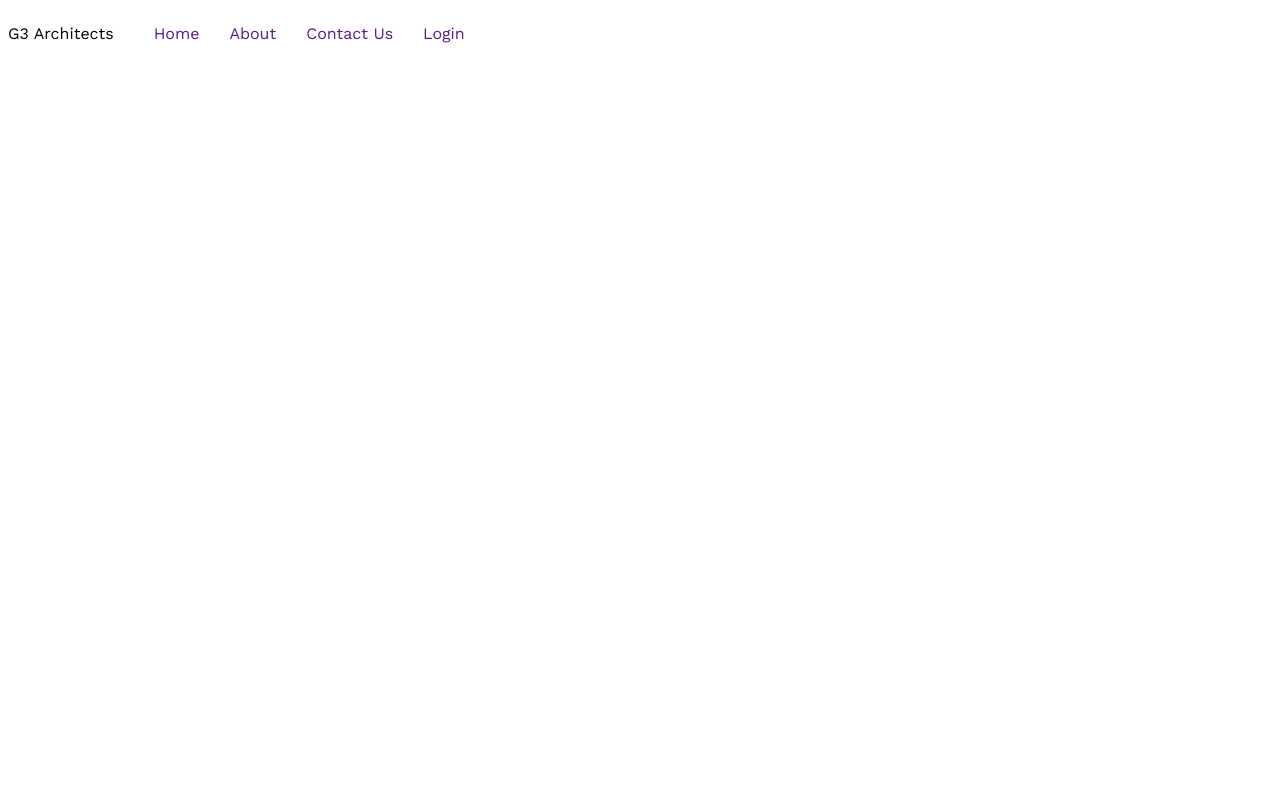
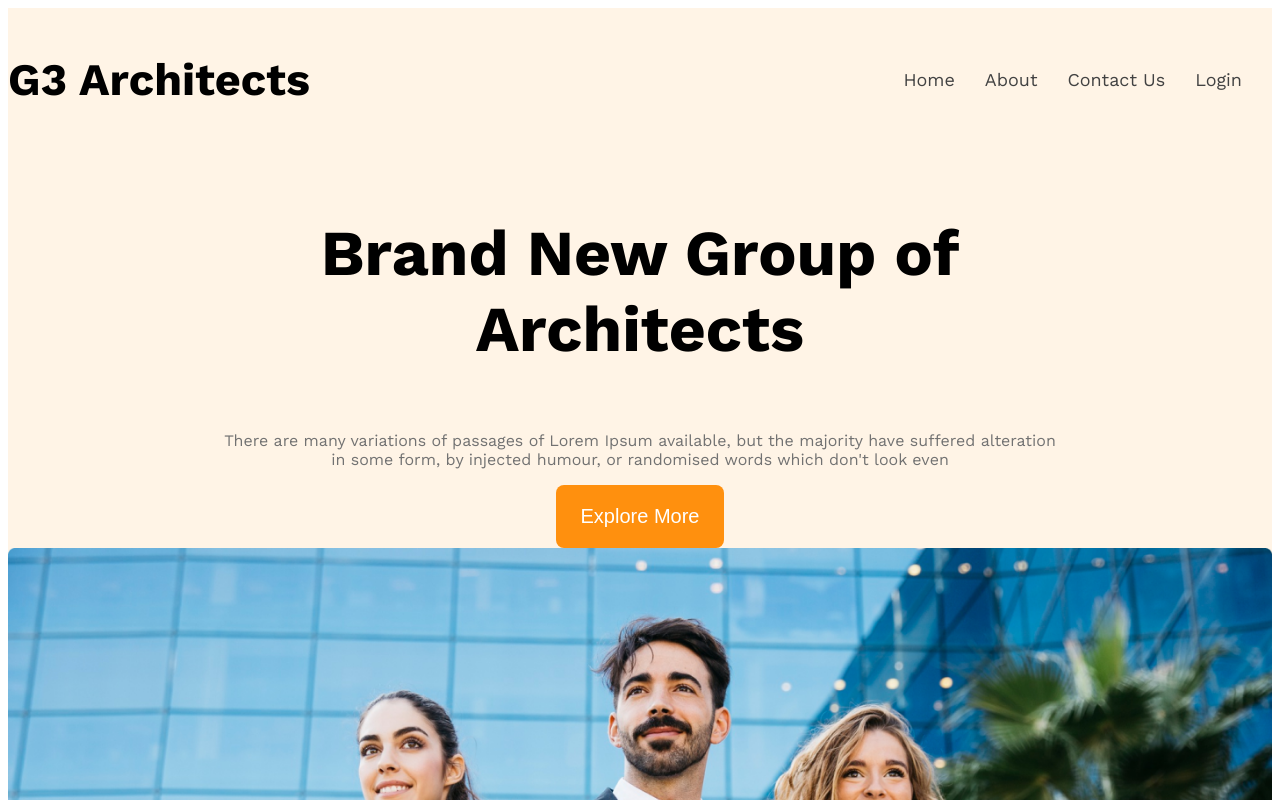
Before and after one commit to s-a-g-o-r/g3-architects-website, a plain HTML site: page index.html in a window 1280 px wide. Shown: the top 800 px of the page. Drawn offline with nearby package versions, Linux system fonts and the light colour scheme.

Commit message:
banner almost done

```diff
--- a/index.html
+++ b/index.html
@@ -10,16 +10,24 @@
     <link rel="stylesheet" href="style/style.css">
 </head>
 <body class="font-work-sans">
-    <header>
-        <nav class="display-flex">
-            <p>G3 Architects</p>
+    <header class="bg-clr">
+        <nav class="display-flex navbar">
+            <p class="nav-bnd-nm">G3 Architects</p>
             <ul class="display-flex">
-                <li class="nav-ul-list"><a href="" class="nav-ul-list-link">Home</a></li>
-                <li class="nav-ul-list"><a href="" class="nav-ul-list-link">About</a></li>
-                <li class="nav-ul-list"><a href="" class="nav-ul-list-link">Contact Us</a></li>
-                <li class="nav-ul-list"><a href="" class="nav-ul-list-link">Login</a></li>
+                <li class="nav-ul-list"><a href="" class="nav-ul-list-link clr-txt-dark2">Home</a></li>
+                <li class="nav-ul-list"><a href="" class="nav-ul-list-link clr-txt-dark2">About</a></li>
+                <li class="nav-ul-list"><a href="" class="nav-ul-list-link clr-txt-dark2">Contact Us</a></li>
+                <li class="nav-ul-list"><a href="" class="nav-ul-list-link clr-txt-dark2">Login</a></li>
             </ul>
         </nav>
+        <div class="bnr">
+            <div class="bnr-prt1">
+                <p class="bnr-titl">Brand New Group of Architects</p>
+                <p class="btn-dscptn clr-txt-dark3">There are many variations of passages of Lorem Ipsum available, but the majority have suffered alteration in some form, by injected humour, or randomised words which don't look even</p>
+                <button class="btn">Explore More</button>
+            </div>
+            <img class="bnr-img" src="./images/banner.png" alt="">
+        </div>
 
     </header>
 
--- a/style/style.css
+++ b/style/style.css
@@ -8,8 +8,33 @@
 .display-flex {
     display: flex;
 }
-.clr.text-dark2 {
-    color: rgba(66, 66, 66, 1);
+.btn {
+    font-size: 20px;
+    font-weight: 700px;
+    color: white;
+    background-color: #FF900E;
+    border-radius: 8px;
+    border: none;
+    padding: 20px 25px;
+}
+.clr-txt-dark2 {
+  color: rgba(66, 66, 66, 1);
+}
+.clr-txt-dark3 {
+    color: rgba(114, 114, 114, 1);
+}
+.bg-clr {
+    background-color: rgba(255, 144, 14, 0.1);
+}
+.navbar {
+    justify-content: space-between;
+    max-width: 1440px;
+    margin: 0 auto;
+    align-items: center;
+}
+.nav-bnd-nm {
+    font-size: 45px;
+    font-weight: bold;
 }
 .nav-ul-list {
     list-style: none;
@@ -17,4 +42,27 @@
 }
 .nav-ul-list-link {
     text-decoration: none;
+    font-size: 18px;
+
 }
+.bnr {
+    max-width: 1440px;
+    margin: 0 auto;
+    text-align: center;
+    margin-bottom: 50px;
+}
+.bnr-prt1 {
+    max-width: 850px;
+    margin: 0 auto;
+}
+.bnr-titl {
+    font-size: 4rem;
+    font-weight: bold;
+}
+.btn-dsctpn {
+    font-size: 16px;
+    font-weight: 100px;
+}
+.bnr-img {
+    width: 100%;
+}
```
Also changed, not shown: images/architect.png (added), images/banner.png (added), images/icons/customers.png (added), images/icons/email.png (added), images/icons/projects.png (added), images/icons/ribon.png (added), images/sponsors/amazon.png (added), images/sponsors/figma.png (added), images/sponsors/google.png (added), images/sponsors/spotify.png (added), images/sponsors/telerama.png (added), images/team1.png (added), images/team2.png (added), images/team3.png (added), 1 more files.
